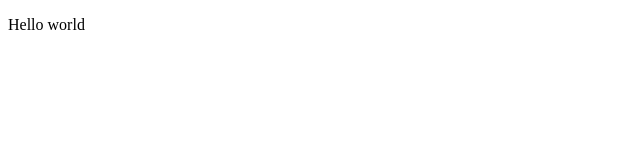
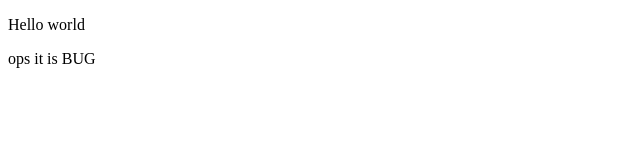
Before and after one commit to GarAlex78/Test, a plain HTML site: page index.html in a window 1280 px wide. Shown: the full height of the page, 0-640 px from the left. Drawn offline with Linux system fonts and the light colour scheme.

Commit message:
conflikt

```diff
--- a/index.html
+++ b/index.html
@@ -8,5 +8,6 @@
 </head>
 <body>
     <p>Hello world</p>
+    <p>ops it is BUG</p>
 </body>
 </html>
```
